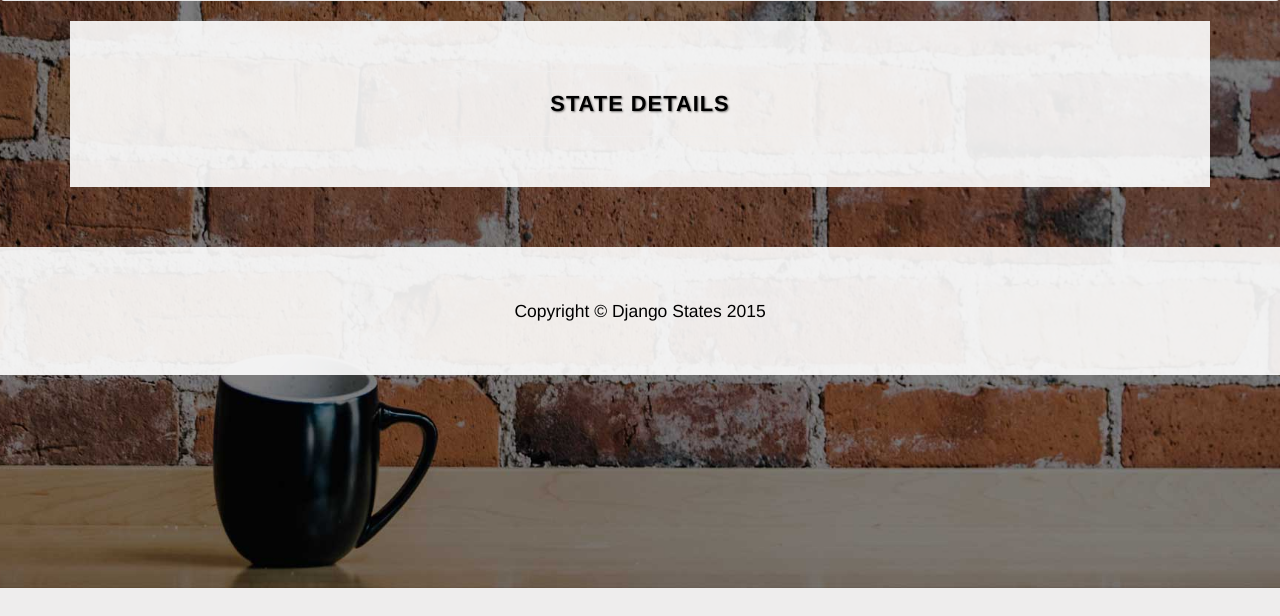
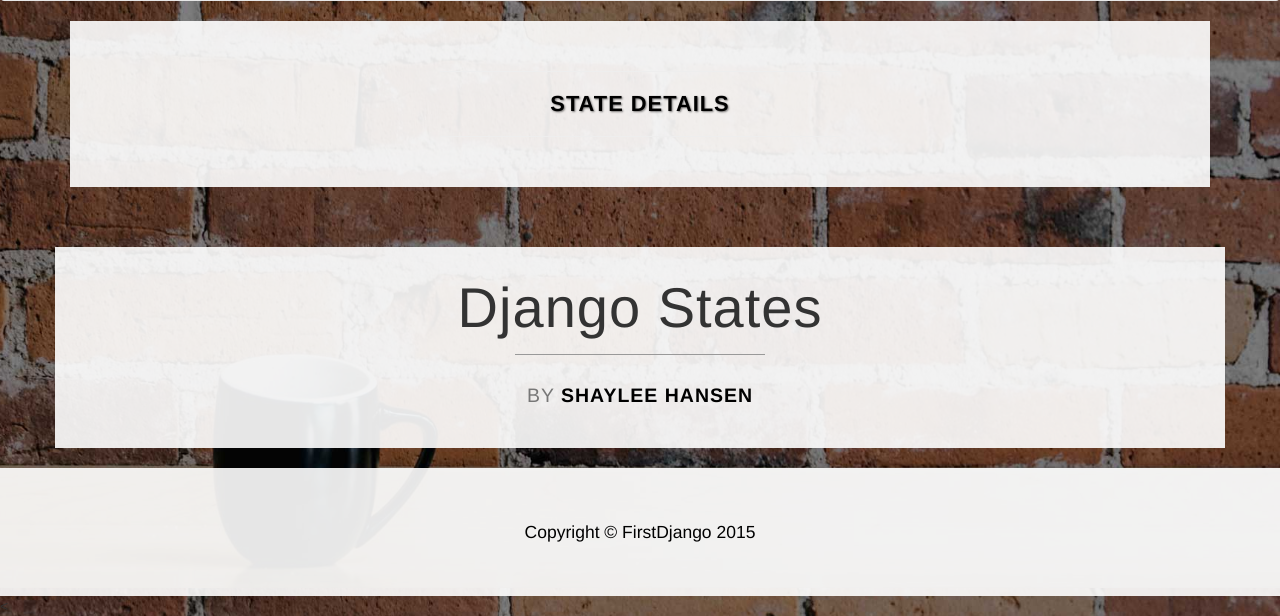
Before and after one commit to swheatley/first_django, a Django app: page / in a window 1280 px wide. Shown: the part 212-828 px from the top of the page. Before the commit the page ends 800 px from the top, so only its background shows below. Run offline with Django 3.2, Linux system fonts and the light colour scheme; data that the repository does not hold is empty; some libraries are stand-ins or nearby versions.

Commit message:
Design updates

```diff
--- a/main/static/css/business-casual.css
+++ b/main/static/css/business-casual.css
@@ -78,7 +78,6 @@ hr {
 }
 
 .box {
-
     margin-bottom: 20px;
     padding: 30px 15px;
     background: #fff;
--- a/main/static/css/mystyle.css
+++ b/main/static/css/mystyle.css
@@ -4,11 +4,7 @@ h2{
 
 a{
 
-
     color: black;
-
-
-
 }
 
 a:hover{
--- a/main/templates/base.html
+++ b/main/templates/base.html
@@ -15,8 +15,8 @@
     <title>Django ( USA ) States</title>
 
     <!-- Bootstrap Core CSS -->
-    <!--<link href="https://maxcdn.bootstrapcdn.com/bootstrap/3.3.6/css/bootstrap.min.css"/>-->
-    {# <link href="{% static 'css/bootstrap.min.css' %}" rel="stylesheet"> #}
+    <link href="https://maxcdn.bootstrapcdn.com/bootstrap/3.3.6/css/bootstrap.min.css"/>
+    <link href="{% static 'css/bootstrap.min.css' %}" rel="stylesheet">
 
     <!-- Custom CSS -->
     <link href="{% static 'css/business-casual.css' %}" rel="stylesheet">
@@ -38,27 +38,21 @@
     <div class="brand">Django States</div>
     <div class="address-bar"> Django States Project| CodingCampus.us <div id="time"></div>
 
+
     <!-- Navigation -->
     <nav class="navbar navbar-default" role="navigation">
         <div class="container">
-            <div class="col-xs-12 col-sm-12 col-md-12, col-lg-12">
-                <div class="row">
-            <!-- Brand and toggle get grouped for better mobile display -->
            <div class="navbar-header">
                 <button type="button" class="navbar-toggle" data-toggle="collapse" data-target="#bs-example-navbar-collapse-1">
                     <span class="sr-only">Toggle navigation</span>
-                        <span class="icon-bar">State Info</span>
-                        <span class="icon-bar">State Capital</span>
-                        <span class="icon-bar">State Search</span>
-                        <span class="icon-bar">Login</span>
+                    <span class="icon-bar"></span>
+                    <span class="icon-bar"></span>
+                    <span class="icon-bar"></span>
                 </button>
+                <a class="navbar-brand" href="/StateCapital_list/">Business Casual</a>
             </div>
-                </div>
-
-                        <div class="collapse navbar-collapse">
-                            <div class="row">
+            <div class="collapse navbar-collapse"  id="bs-example-navbar-collapse-1">
                 <ul class="nav navbar-nav">
-
                     <li>
                         <a href="/">State Info</a>
                     </li>
@@ -77,29 +71,36 @@
                     <li>
                         <a href="/">Logout</a>
                     </li>
-
                 </ul>
-                            </div>
-                        </div>
-
             </div>
         </div>
     </nav>
     {% block body%}
+    {% endblock body %}
+    <div class="container">
 
+        <div class="row">
+            <div class="box">
+                <div class="col-lg-12 text-center">
+                    <h1 class="brand-name">Django States</h1>
+                    <hr class="tagline-divider">
+                    <h2>
+                        <small>By
+                            <strong>Shaylee Hansen</strong>
+                        </small>
+                    </h2>
+                </div>
+            </div>
+        </div>
+    </div>
 
+    <!-- /.container -->
 
-
-
-
-
-
-{% endblock body %}
     <footer>
         <div class="container">
+            <div class="row">
                 <div class="col-lg-12 text-center">
-                    <div class="row">
-                    <p>Copyright &copy; Django States 2015</p>
+                    <p>Copyright &copy; FirstDjango 2015</p>
                 </div>
             </div>
         </div>
@@ -109,14 +110,14 @@
     <script src="{% static 'js/jquery.js' %}"></script>
 
     <!-- Bootstrap Core JavaScript -->
-    <script src="{% static 'js/bootstrap.min.js' %}"></script>
-    <script src="https://maxcdn.bootstrapcdn.com/bootstrap/3.3.6/js/bootstrap.min.js"></script>
+    <script src="{% static 'js/bootstrap.min.js'%}"></script>
+    <script type="{% static 'js/bootstrap.js'%}"></script>
 
+    <
     <script>
-
         document.getElementById("time").innerHTML = Date();
-
     </script>
 
 </body>
+
 </html>
```
Also changed, not shown: main/static/css/bootstrap.css, main/static/css/bootstrap.min.css, main/static/js/js.js (deleted). Lines whose indentation alone changed are shown as unchanged.
